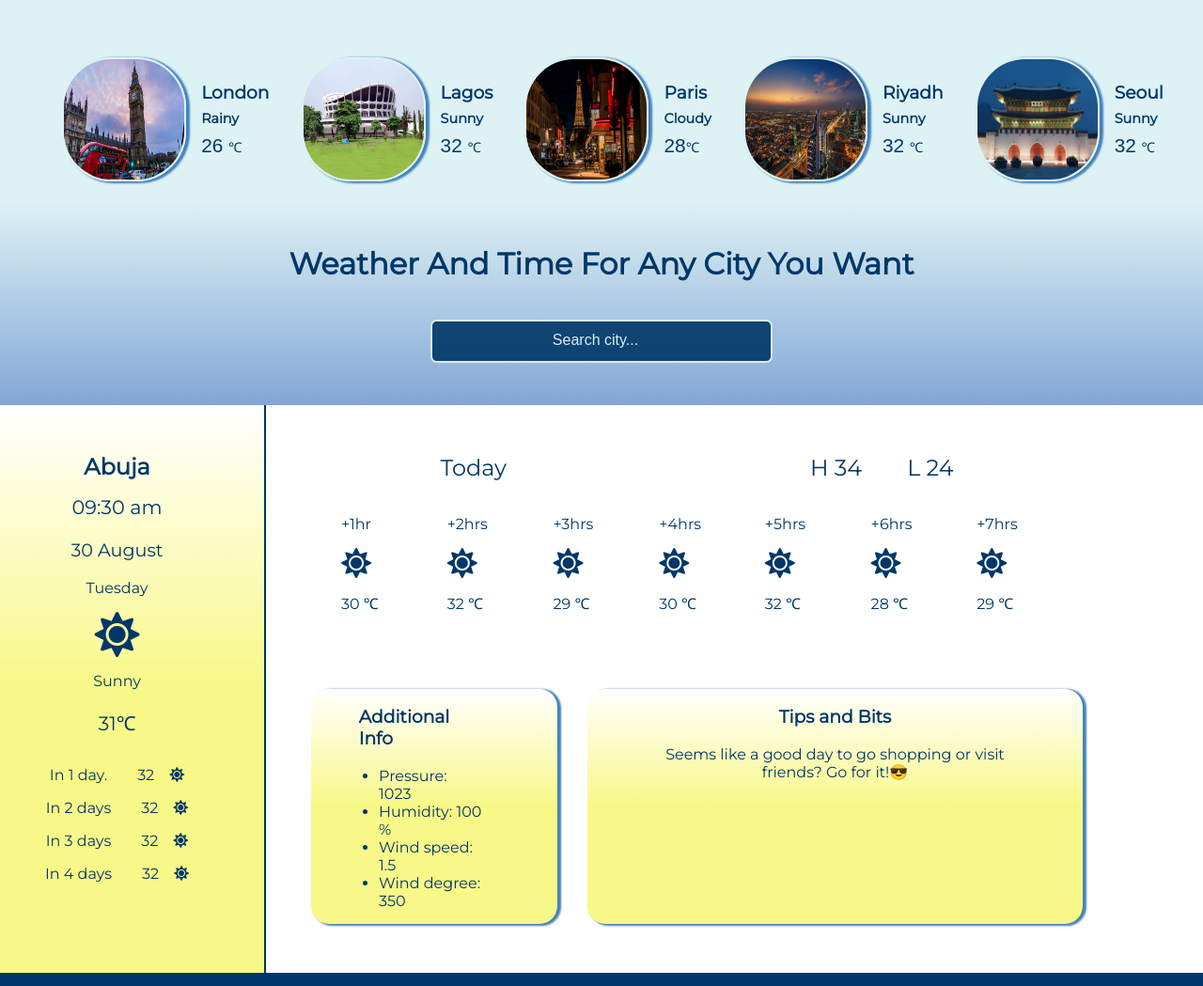
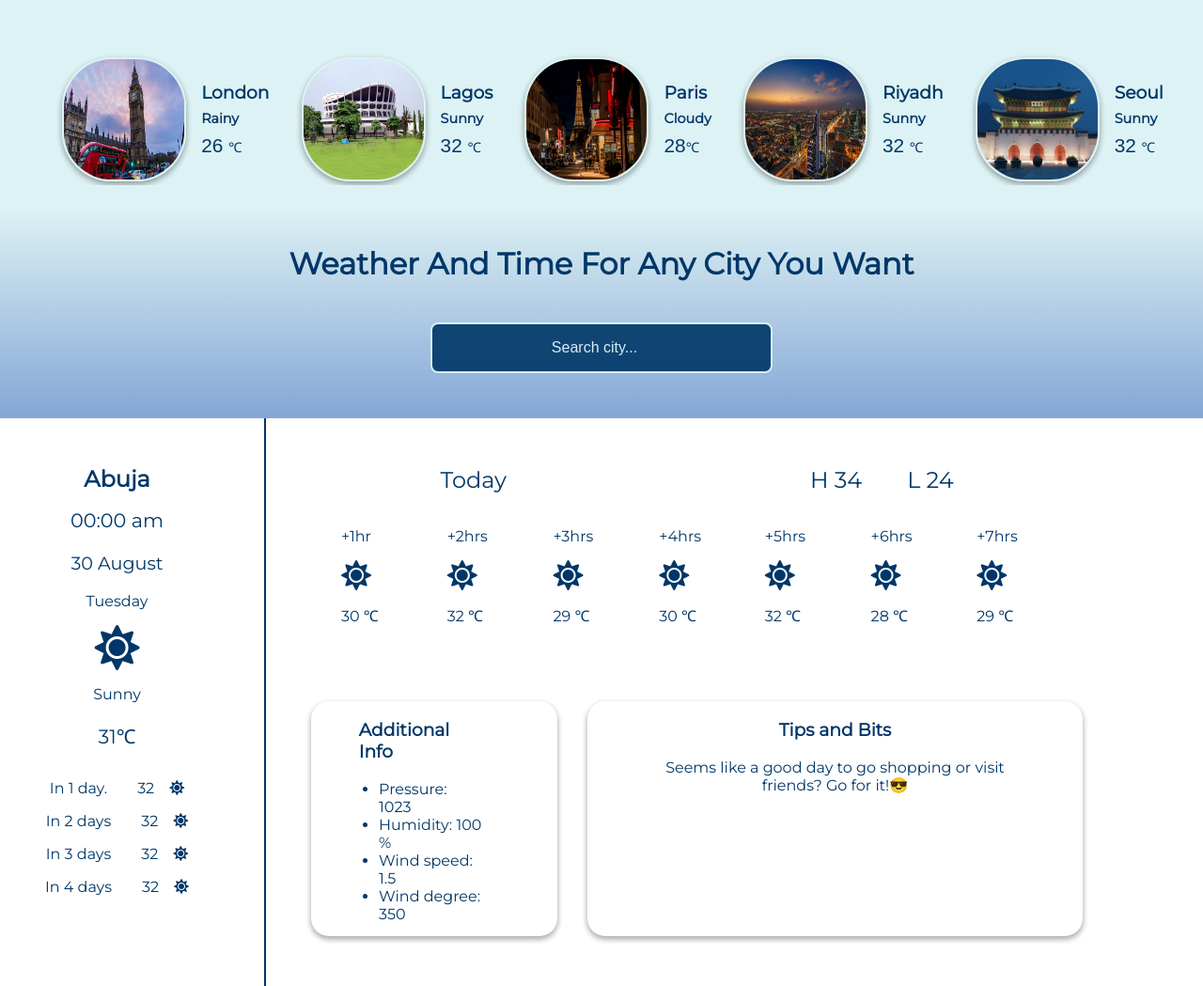
Before and after one commit to Iamhafsah/heyweather, a plain HTML site: page index.html in a window 1280 px wide. Shown: the part 79-1128 px from the top of the page at 94% size. Drawn offline with nearby package versions, Linux system fonts and the light colour scheme; no server answers; a web font is replaced by a local one.

Commit message:
Styles: Changes to page styles

```diff
--- a/index.html
+++ b/index.html
@@ -140,7 +140,7 @@
         <!-- div showing the current city -->
       <div class="current-city">
           <h2 class="current-city-name">Abuja</h2>
-          <p class="time">09:30 am</p>
+          <p class="time">00:00 am</p>
           <p class="date">30 August</p>
           <p class="days">Tuesday</p>
           <div class="weather-icon">
--- a/index.js
+++ b/index.js
@@ -77,7 +77,7 @@ let time7 = document.querySelector('.time7');
 let tips = document.querySelector('.tips');
 
 //getting the bottom container when result is displayed
-const element = document.querySelector('.bottom-container');
+const bottomContainer = document.querySelector('.bottom-container');
 
 // my API key
 const api = {
@@ -91,12 +91,13 @@ const getWeather = async () => {
                 `https://api.openweathermap.org/data/2.5/weather?q=${searchBtn.value}&units=metric&appid=${api.key}`
             );
             const myJson = await response.json();
-            console.log(myJson);
+            // console.log(myJson);
             if(myJson.cod == 404){
                 alert('I cant find the name of your city. Please check your spelling and try again.')
-            }if(myJson.cod == 200){
+            }
+            if(myJson.cod == 200){
              setTimeout(() => {
-                element.scrollIntoView({behaviour:'smooth'});
+                bottomContainer.scrollIntoView({behaviour:'smooth'});
              }, 2000);
             };
 
--- a/styles.css
+++ b/styles.css
@@ -6,7 +6,7 @@
     --lilac: #E4CEE0;
     --light-purple: #A15D98;
     --deep-blue:#003768;
-    --yellowish: #f8f888;
+    /* --yellowish: #f8f888; */
 }
 /* styling for the body of the page */
 body{
@@ -147,7 +147,7 @@ br{
     max-width: 600px;
     max-height: 250px;
     background-image: linear-gradient(white,var(--yellowish), var(--yellowish));
-    box-shadow: 3px 1px 2px 1px var(--dark-blue);
+    box-shadow:  0 3px 6px rgba(0,0,0,0.16), 0 3px 6px rgba(0,0,0,0.23);
 }
 .info2{
     margin-left: 2em;
--- a/top-cities.css
+++ b/top-cities.css
@@ -78,7 +78,12 @@
     border-top-left-radius: 40%;
     border-bottom-right-radius: 40%;
     border: 2px solid var(--powder-blue);
-    box-shadow: 3px 1px 2px 1px var(--dark-blue);
+    box-shadow: 0 3px 6px rgba(0,0,0,0.16), 0 3px 6px rgba(0,0,0,0.23);
+    transition: all 0.3s ease-in;
+}
+.pic img:hover{
+    transform: scale(1.02);
+    cursor: pointer;
 }
 /* the bold introductory text stating purpose of the app*/
 .intro-text{
@@ -105,9 +110,9 @@
     border-radius: .5em;
     opacity: .9;
     outline: none;
+    font-size: 1em;
 }
 #search-btn::placeholder{
-    font-size: 1.2em;
     color: var(--powder-blue);
 }
 
```
